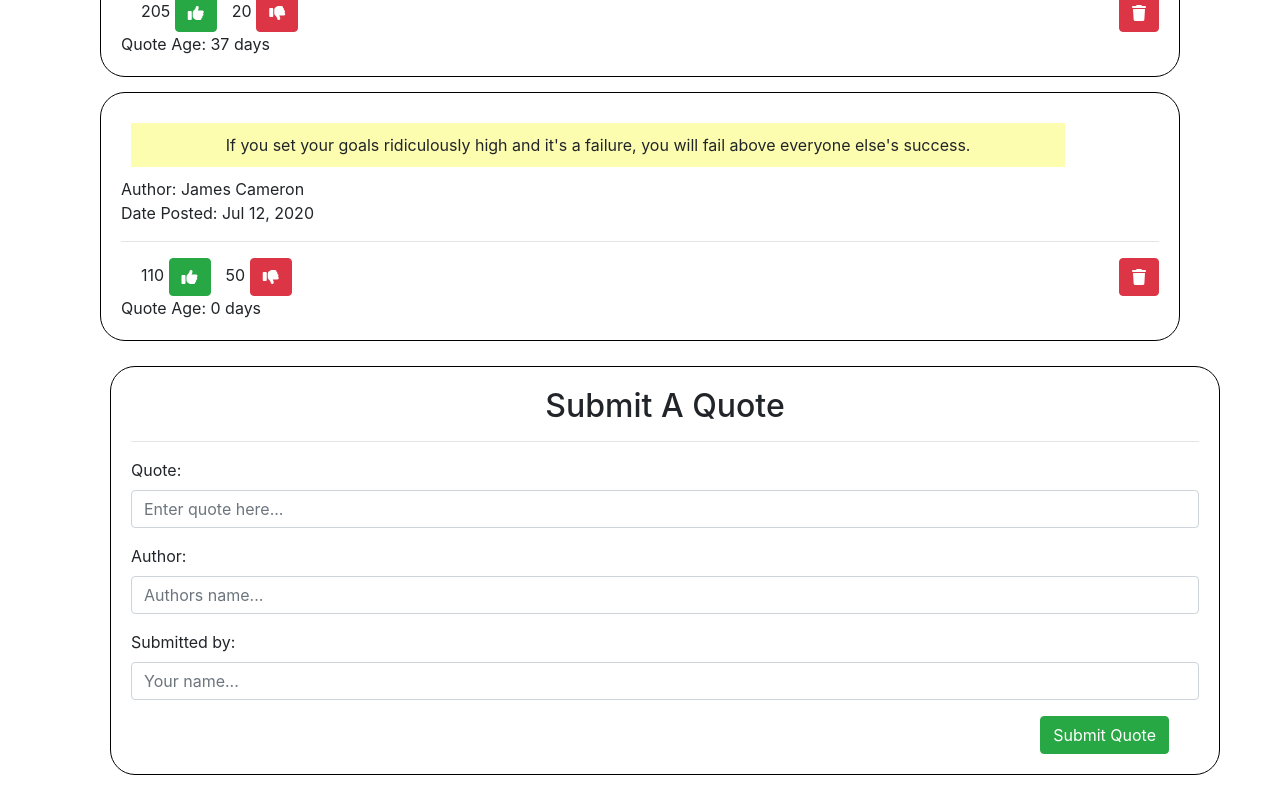
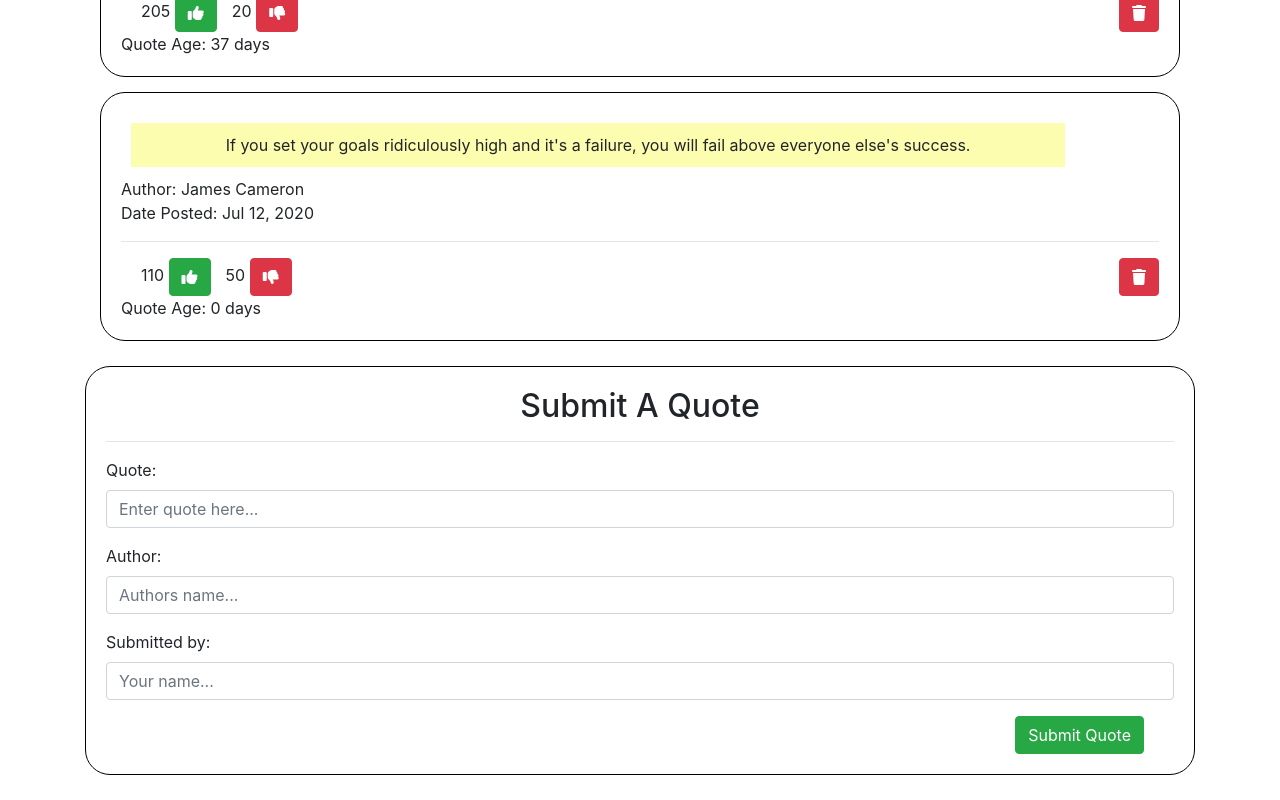
Before and after one commit to edumorris/quotes, an Angular app: page / in a window 1280 px wide. Shown: the part 507-1307 px from the top of the page. Built offline with nearby package versions, Linux system fonts and the light colour scheme.

Commit message:
Style adjustment

```diff
--- a/src/app/quote-form/quote-form.component.css
+++ b/src/app/quote-form/quote-form.component.css
@@ -2,7 +2,8 @@
     padding: 20px;
     border: 1px solid black;
     border-radius: 25px;
-    margin: 25px;
+    width: 100%;
+    margin: 25px auto;
 }
 
 .submission {
```
